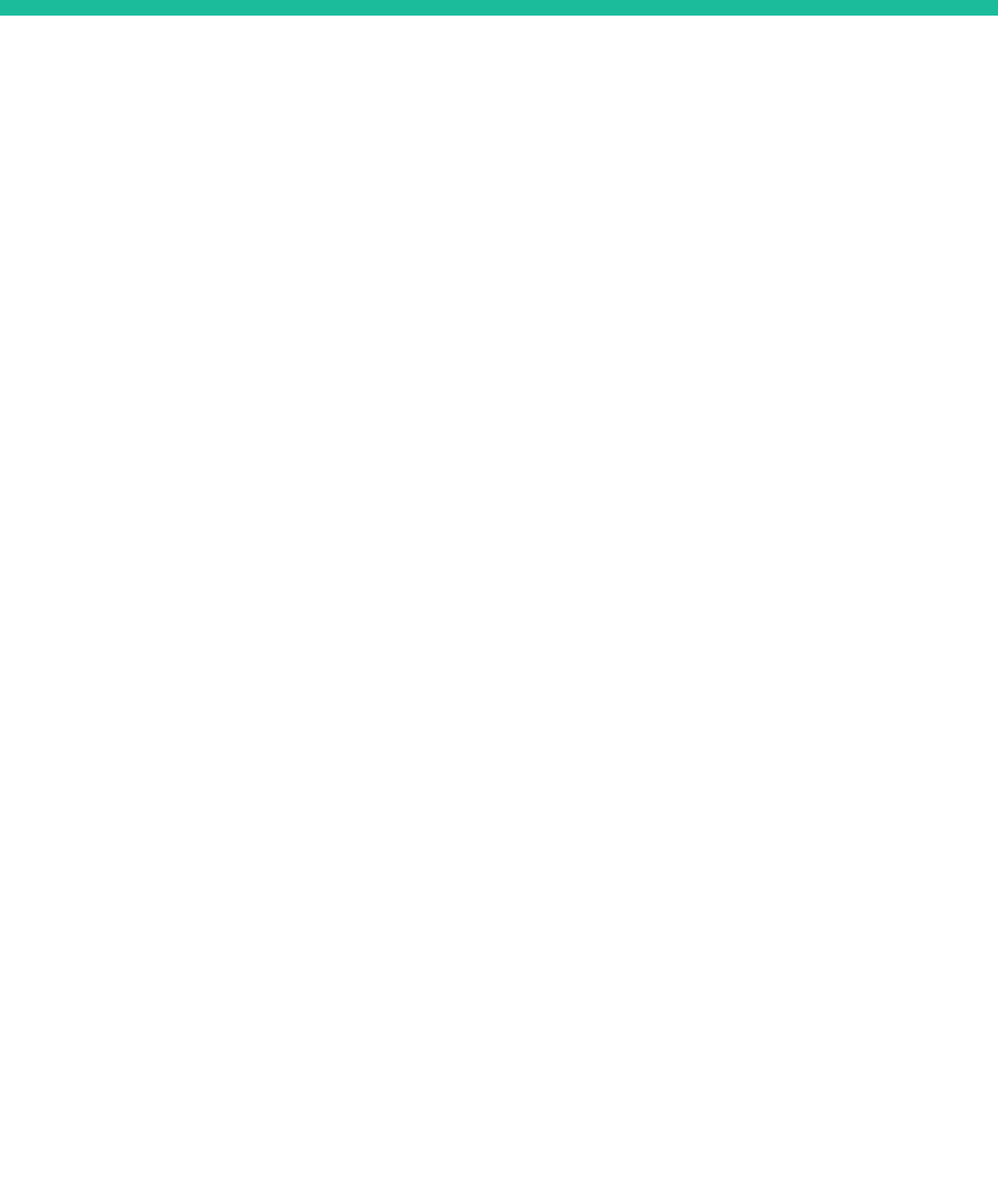
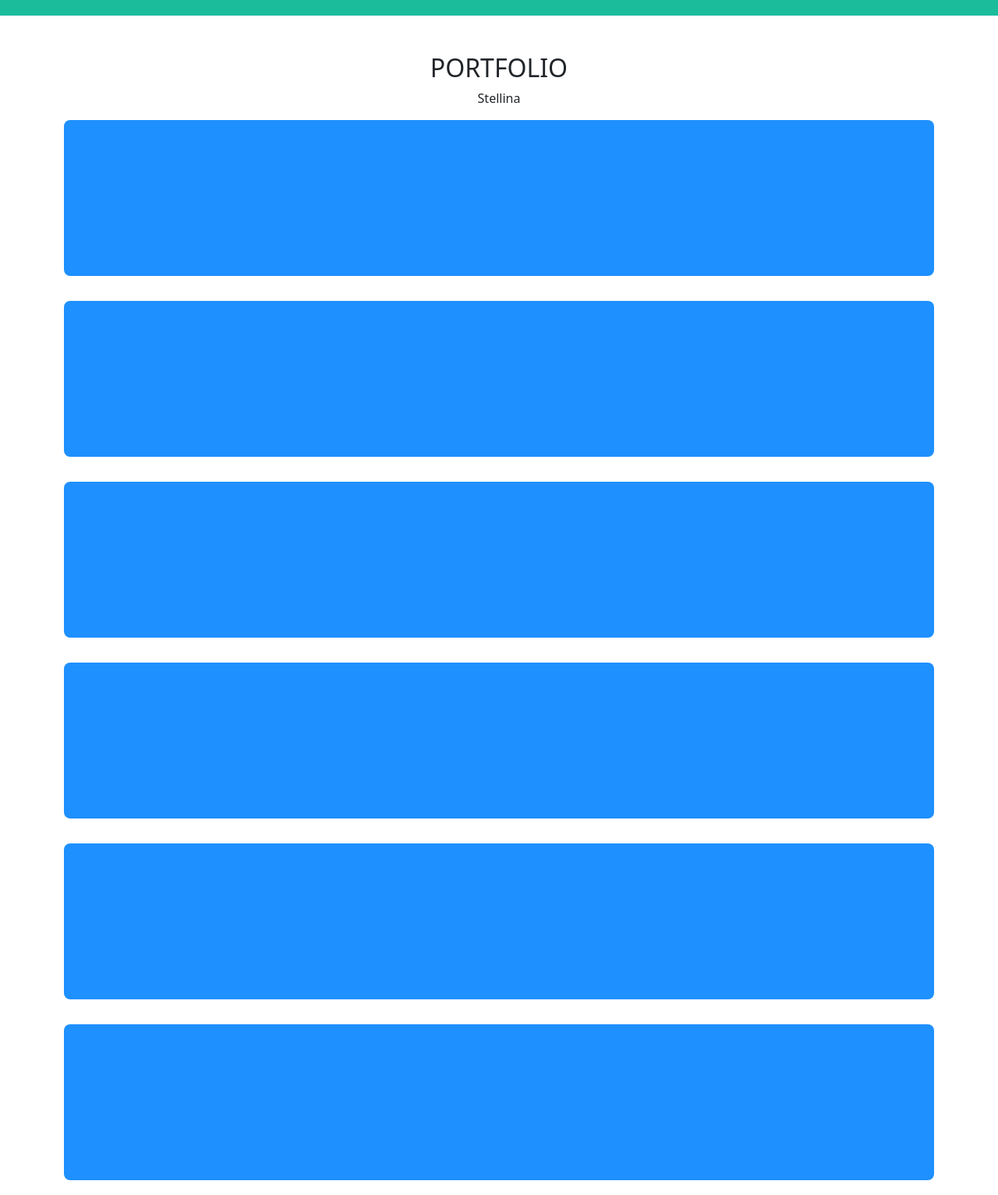
Before and after one commit to AndreaMinelli/html-css-bootstrap-freelancer, a plain HTML site: page index.html in a window 1280 px wide. Shown: the part 480-2013 px from the top of the page at 78% size. Before the commit the page ends 900 px from the top, so only its background shows below. Drawn offline with nearby package versions, Linux system fonts and the light colour scheme.

Commit message:
Completata section portfolio 480px

```diff
--- a/css/style.css
+++ b/css/style.css
@@ -14,3 +14,8 @@ section {
 .bg-watergreen {
     background-color: rgb(26, 188, 156);
 }
+
+.card-immagine {
+    height: 200px;
+    background-color: dodgerblue;
+}
--- a/index.html
+++ b/index.html
@@ -26,8 +26,35 @@
                 </div>
             </div>
         </section>
-        <section id="portfolio">
-
+        <section id="portfolio" class="container py-5">
+            <div class="row text-center">
+                <div class="col-12">
+                    <h2>PORTFOLIO</h2>
+                </div>
+                <div class="col-12">
+                    Stellina
+                </div>
+            </div>
+            <div class="row row-cols-1">
+                <div class="col py-3">
+                    <div class="card-immagine rounded-3"></div>
+                </div>
+                <div class="col py-3">
+                    <div class="card-immagine rounded-3"></div>
+                </div>
+                <div class="col py-3">
+                    <div class="card-immagine rounded-3"></div>
+                </div>
+                <div class="col py-3">
+                    <div class="card-immagine rounded-3"></div>
+                </div>
+                <div class="col py-3">
+                    <div class="card-immagine rounded-3"></div>
+                </div>
+                <div class="col py-3">
+                    <div class="card-immagine rounded-3"></div>
+                </div>
+            </div>
         </section>
     </main>
 </body>
```
